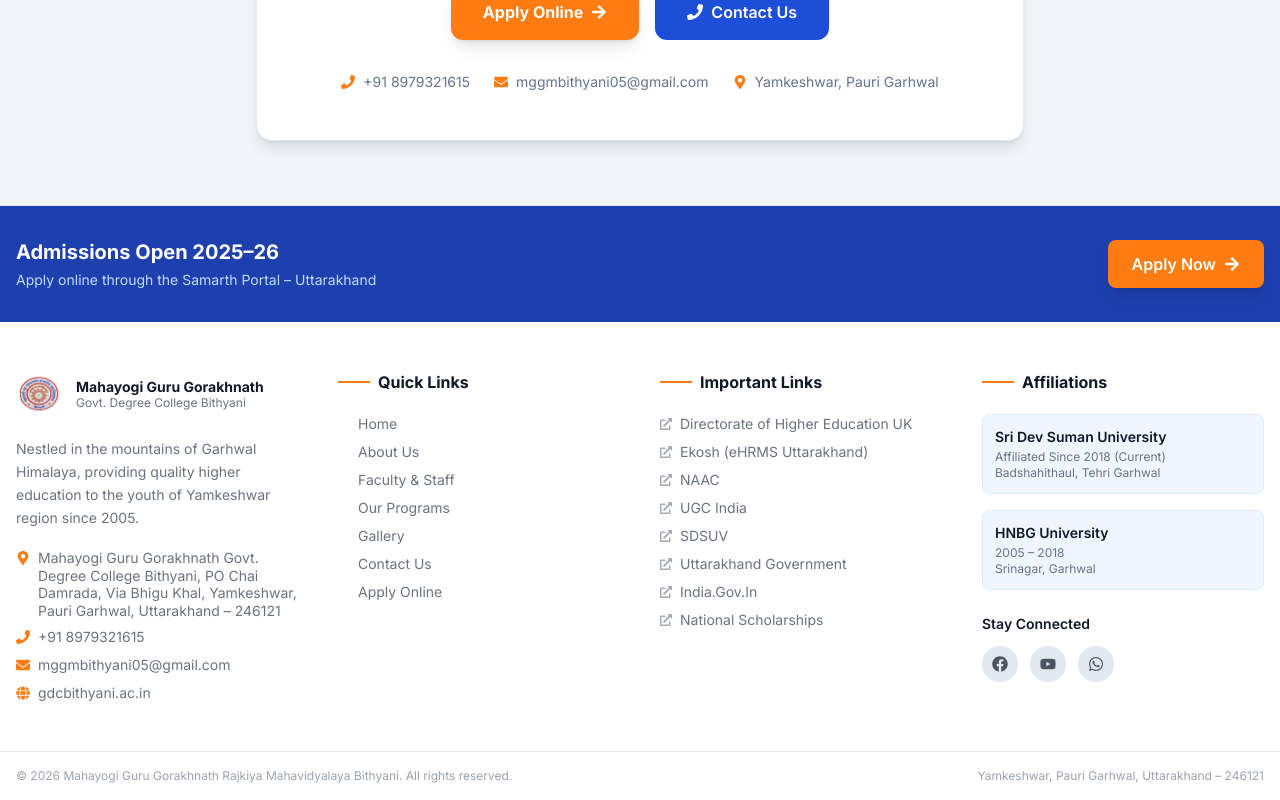
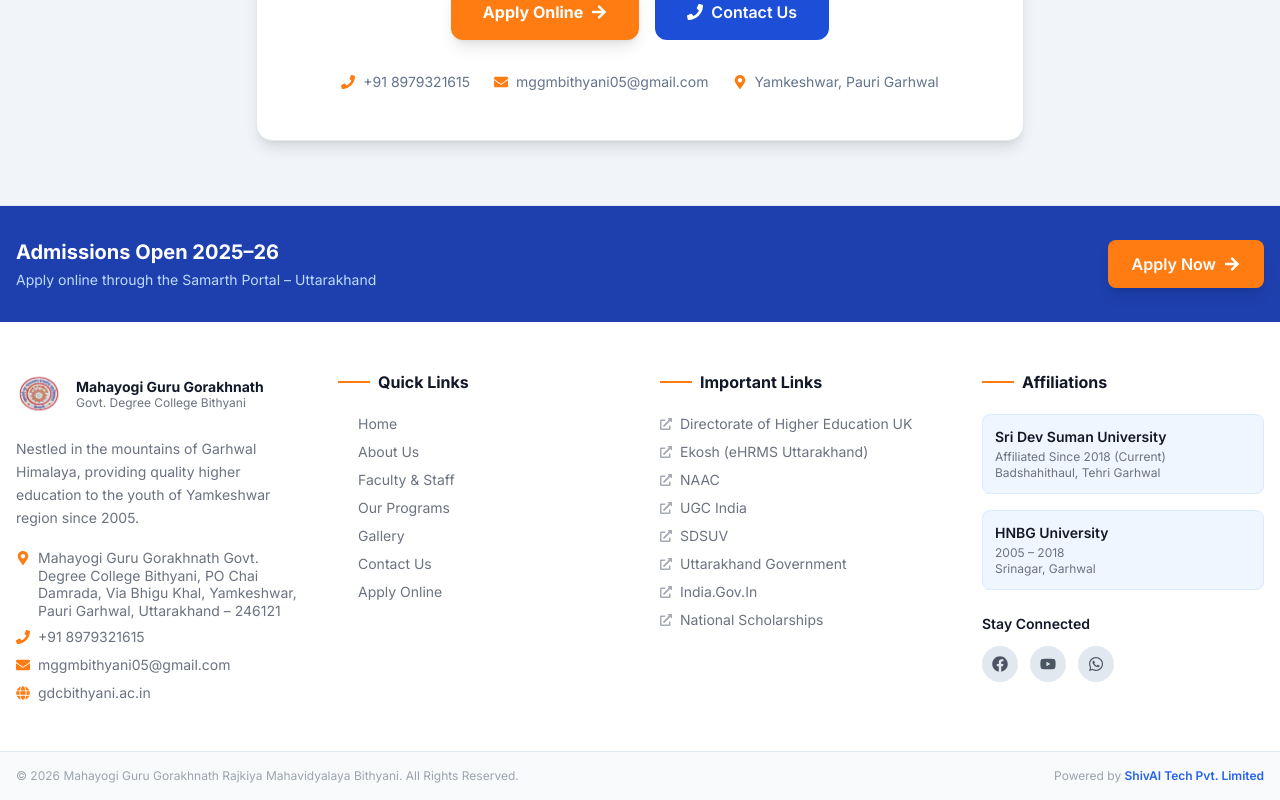
Before and after one commit to shivaitech/GDC_college, a React (Vite) app: page / in a window 1280 px wide. Shown: the part 8341-9141 px from the top of the page. Built offline with nearby package versions, Linux system fonts and the light colour scheme.

Commit message:
Langauage

```diff
--- a/src/components/Footer.jsx
+++ b/src/components/Footer.jsx
@@ -186,10 +186,20 @@
       </div>
 
       {/* ─── Bottom Bar ───────────────────────────────────────────────────── */}
-      <div className="border-t border-slate-200">
-        <div className="container mx-auto px-4 py-4 flex flex-col sm:flex-row items-center justify-between gap-2 text-xs text-gray-400">
-          <p>© {year} Mahayogi Guru Gorakhnath Rajkiya Mahavidyalaya Bithyani. All rights reserved.</p>
-          <p>Yamkeshwar, Pauri Garhwal, Uttarakhand – 246121</p>
+      <div className="border-t border-slate-200 bg-gray-50">
+        <div className="container mx-auto px-4 py-4 flex flex-col sm:flex-row items-center justify-between gap-1.5 text-xs text-gray-400">
+          <p>© {year} Mahayogi Guru Gorakhnath Rajkiya Mahavidyalaya Bithyani. All Rights Reserved.</p>
+          <p>
+            Powered by{' '}
+            <a
+              href="https://shivaitech.com"
+              target="_blank"
+              rel="noopener noreferrer"
+              className="text-primary-600 font-semibold hover:text-primary-800 transition-colors"
+            >
+              ShivAI Tech Pvt. Limited
+            </a>
+          </p>
         </div>
       </div>
     </footer>
```
Also changed, not shown: 5 other files (tests, documents, lock files or other folders).
